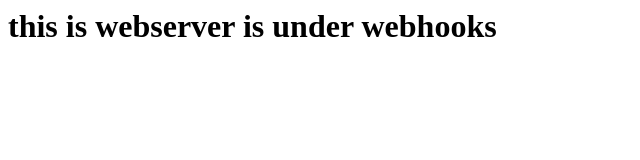
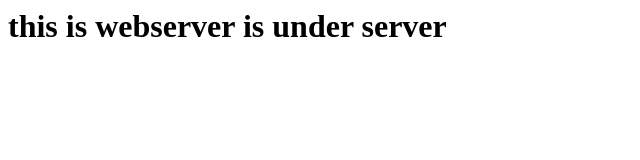
Before and after one commit to Yusufali1438/Prodserver, a plain HTML site: page index.html in a window 1280 px wide. Shown: the whole page, without its empty margins (0-640 px from the left). Drawn offline with Linux system fonts and the light colour scheme.

Commit message:
index file update

```diff
--- a/index.html
+++ b/index.html
@@ -1 +1 @@
-<h1> this is webserver is under webhooks </h1>
+<h1> this is webserver is under server </h1>
```
